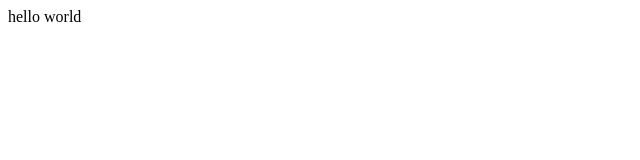
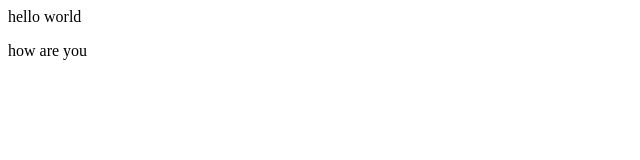
Before and after one commit to codewithmansoorahmad/First-Repository-Demo, a plain HTML site: page index.html in a window 1280 px wide. Shown: the full height of the page, 0-640 px from the left. Drawn offline with Linux system fonts and the light colour scheme.

Commit message:
added one line

```diff
--- a/index.html
+++ b/index.html
@@ -1 +1,2 @@
-<p>hello world </p>
+<p>hello world</p>
+<p>how are you</p>
```
